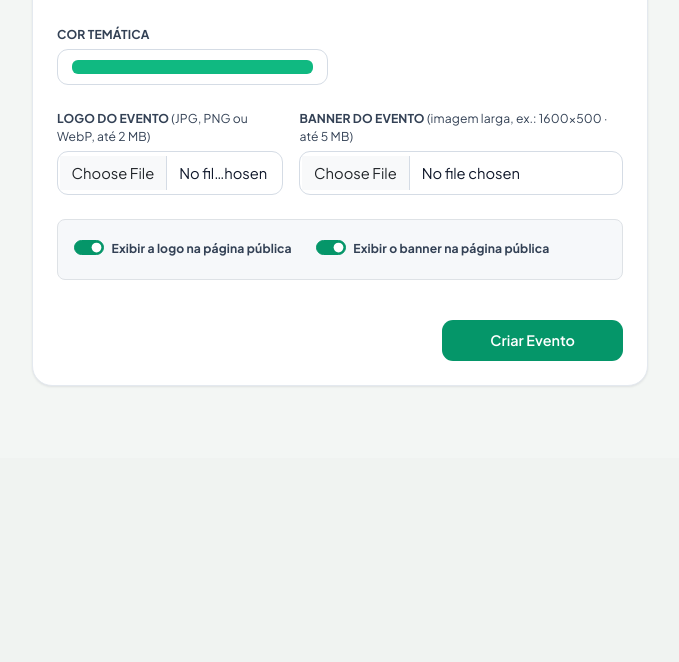
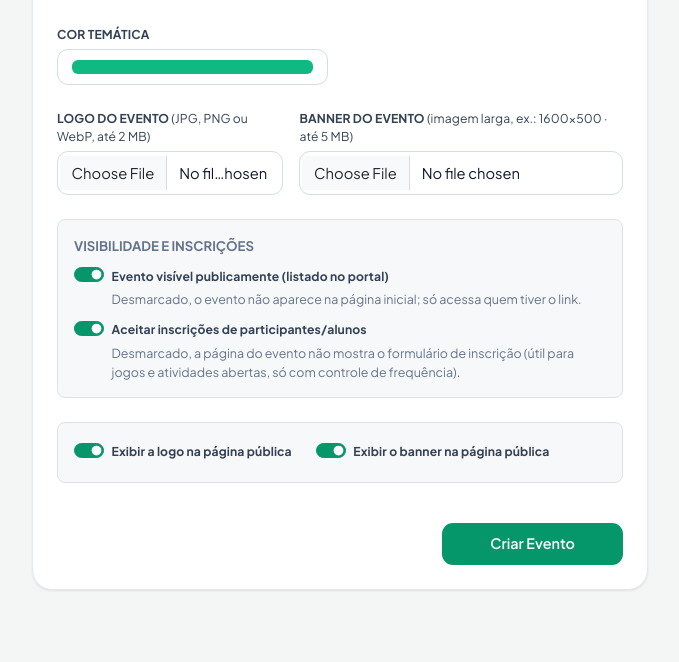
Before and after one commit to edinelsonjr32/meus_eventos_if, a Laravel app: page /admin/eventos/create in a window 1280 px wide. Shown: the part 1061-1723 px from the top of the page, without its empty margins (436-1115 px from the left). Before the commit the page ends 1447 px from the top, so only its background shows below. Run offline with Laravel 12, Linux system fonts and the light colour scheme; the visitor is signed in with stand-in values (Sample User, id 1); data that the repository does not hold is empty; some libraries are stand-ins or nearby versions.

Commit message:
Evento: opções 'visível publicamente (listado no portal)' e 'aceitar inscrições de participantes' no cadastro e na edição; sem inscrições a página pública esconde o formulário, vagas e botão, e a rota de inscrição recusa; oculto do portal só é acessível pelo link
Co-Authored-By: Claude Sonnet 5.5 <noreply@anthropic.com>

```diff
--- a/app/Http/Controllers/Admin/EventoController.php
+++ b/app/Http/Controllers/Admin/EventoController.php
@@ -108,6 +108,8 @@ class EventoController extends Controller
                 'cor_fundo' => $request->input('cor_fundo', '#10b981'),
                 'exibir_logo' => $request->boolean('exibir_logo', true),
                 'exibir_banner' => $request->boolean('exibir_banner', true),
+                'exibir_no_portal' => $request->boolean('exibir_no_portal', true),
+                'inscricoes_abertas' => $request->boolean('inscricoes_abertas', true),
             ]
         ]);
 
@@ -182,7 +184,7 @@ class EventoController extends Controller
         $configuracoes = $evento->configuracoes ?? [];
         $configuracoes['cor_fundo'] = $request->cor_fundo;
         // (campo ausente = mantém o que já estava)
-        foreach (['exibir_logo', 'exibir_banner'] as $opcao) {
+        foreach (['exibir_logo', 'exibir_banner', 'exibir_no_portal', 'inscricoes_abertas'] as $opcao) {
             if ($request->has($opcao)) {
                 $configuracoes[$opcao] = $request->boolean($opcao);
             }
--- a/app/Http/Controllers/Publico/EventoPublicoController.php
+++ b/app/Http/Controllers/Publico/EventoPublicoController.php
@@ -84,6 +84,10 @@ class EventoPublicoController extends Controller
         $evento = Evento::where('slug', $slug)->firstOrFail();
         $user = $request->user();
 
+        if (!$evento->aceitaInscricoes()) {
+            return redirect()->route('evento.publico.show', $evento->slug)->with('error', 'Este evento não recebe inscrições de participantes.');
+        }
+
         $contas = app(ParticipanteDaConta::class);
         $request->validate($contas->regras($contas->daConta($user) !== null, $request->tipo_vinculo));
 
--- a/app/Http/Controllers/Publico/PortalController.php
+++ b/app/Http/Controllers/Publico/PortalController.php
@@ -17,7 +17,7 @@ class PortalController extends Controller
     {
         // Eventos criados por contas fictícias de teste não aparecem no portal público
         $contasDeTeste = User::where('email', 'like', '%@teste.com')->select('id');
-        $publicos = fn () => Evento::whereNotIn('criado_por', $contasDeTeste);
+        $publicos = fn () => Evento::whereNotIn('criado_por', $contasDeTeste)->where(fn ($q) => $q->whereNull('configuracoes->exibir_no_portal')->orWhere('configuracoes->exibir_no_portal', true));
 
         $proximosEventos = $publicos()->where('data_fim', '>=', now())
             ->withCount(['atividades', 'inscricoes'])
--- a/resources/views/admin/eventos/create.blade.php
+++ b/resources/views/admin/eventos/create.blade.php
@@ -114,6 +114,22 @@
                         </div>
                     </div>
 
+                    <div class="p-3 rounded-3 bg-light border mb-4">
+                        <div class="small fw-bold text-secondary text-uppercase mb-2">Visibilidade e inscrições</div>
+                        <div class="form-check form-switch mb-2">
+                            <input type="hidden" name="exibir_no_portal" value="0">
+                            <input class="form-check-input" type="checkbox" role="switch" name="exibir_no_portal" value="1" id="exibir_no_portal" @checked(old('exibir_no_portal', true))>
+                            <label class="form-check-label fw-bold small" for="exibir_no_portal">Evento visível publicamente (listado no portal)</label>
+                            <div class="form-text small mt-0">Desmarcado, o evento não aparece na página inicial; só acessa quem tiver o link.</div>
+                        </div>
+                        <div class="form-check form-switch mb-0">
+                            <input type="hidden" name="inscricoes_abertas" value="0">
+                            <input class="form-check-input" type="checkbox" role="switch" name="inscricoes_abertas" value="1" id="inscricoes_abertas" @checked(old('inscricoes_abertas', true))>
+                            <label class="form-check-label fw-bold small" for="inscricoes_abertas">Aceitar inscrições de participantes/alunos</label>
+                            <div class="form-text small mt-0">Desmarcado, a página do evento não mostra o formulário de inscrição (útil para jogos e atividades abertas, só com controle de frequência).</div>
+                        </div>
+                    </div>
+
                     <div class="d-flex flex-wrap gap-4 mb-4 p-3 rounded-3 bg-light border">
                         <div class="form-check form-switch mb-0">
                             <input type="hidden" name="exibir_logo" value="0">
```
Also changed, not shown: app/Models/Evento.php (+12 -0 lines), resources/views/admin/eventos/edit.blade.php (+16 -0 lines), resources/views/publico/eventos/show.blade.php (+8 -6 lines), tests/Feature/AtividadeSemCertificadoTest.php (+26 -0 lines).
